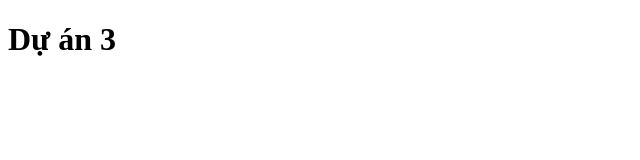
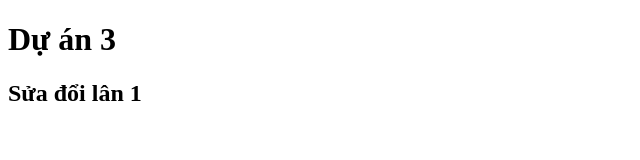
Before and after one commit to DongHanh87/duan3, a plain HTML site: page index.html in a window 1280 px wide. Shown: the whole page, without its empty margins (0-640 px from the left). Drawn offline with Linux system fonts and the light colour scheme.

Commit message:
sua doi lan 1

```diff
--- a/index.html
+++ b/index.html
@@ -7,5 +7,6 @@
   </head>
   <body>
     <h1>Dự án 3</h1>
+    <h2>Sửa đổi lân 1</h2>
   </body>
 </html>
```
